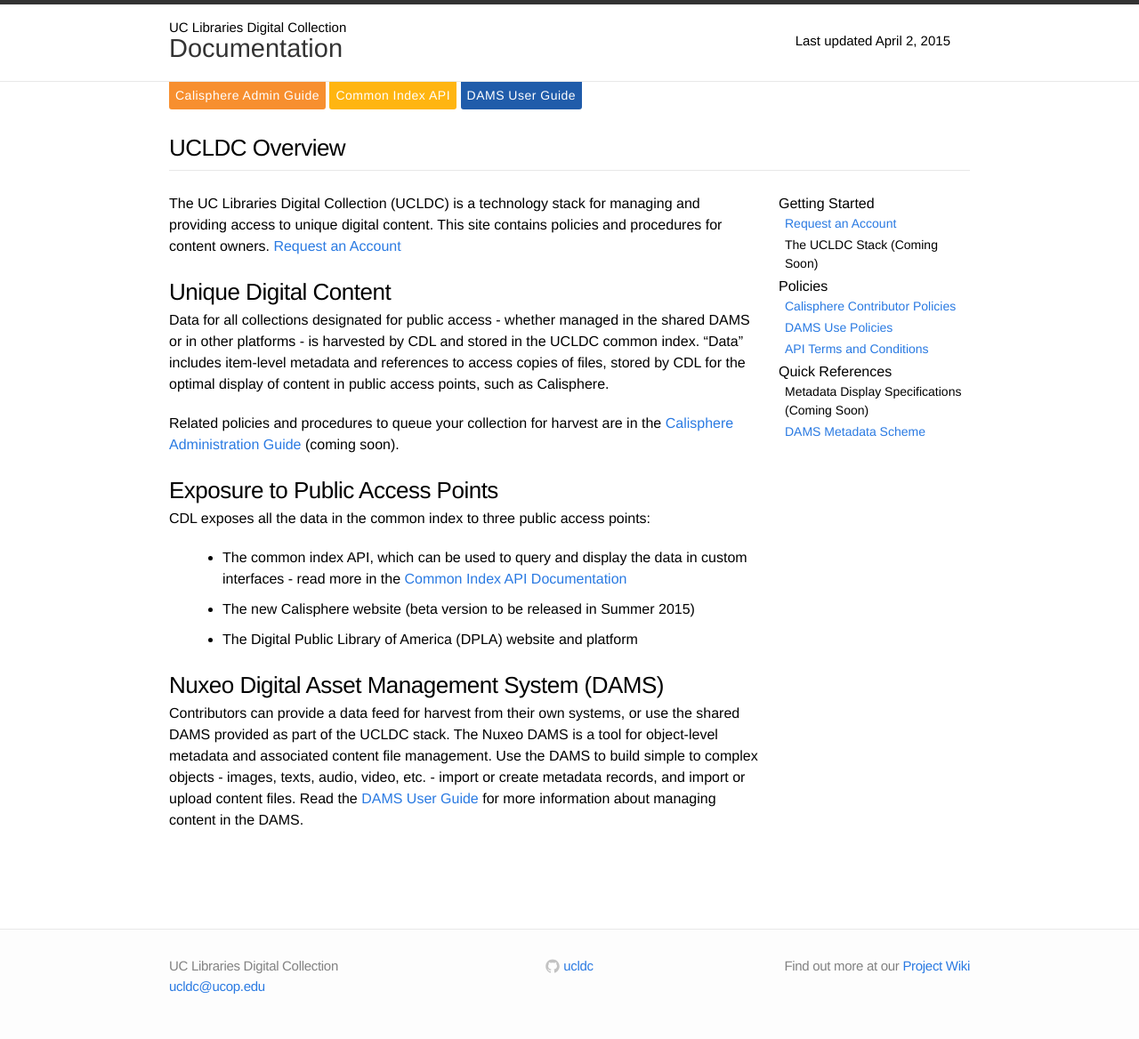
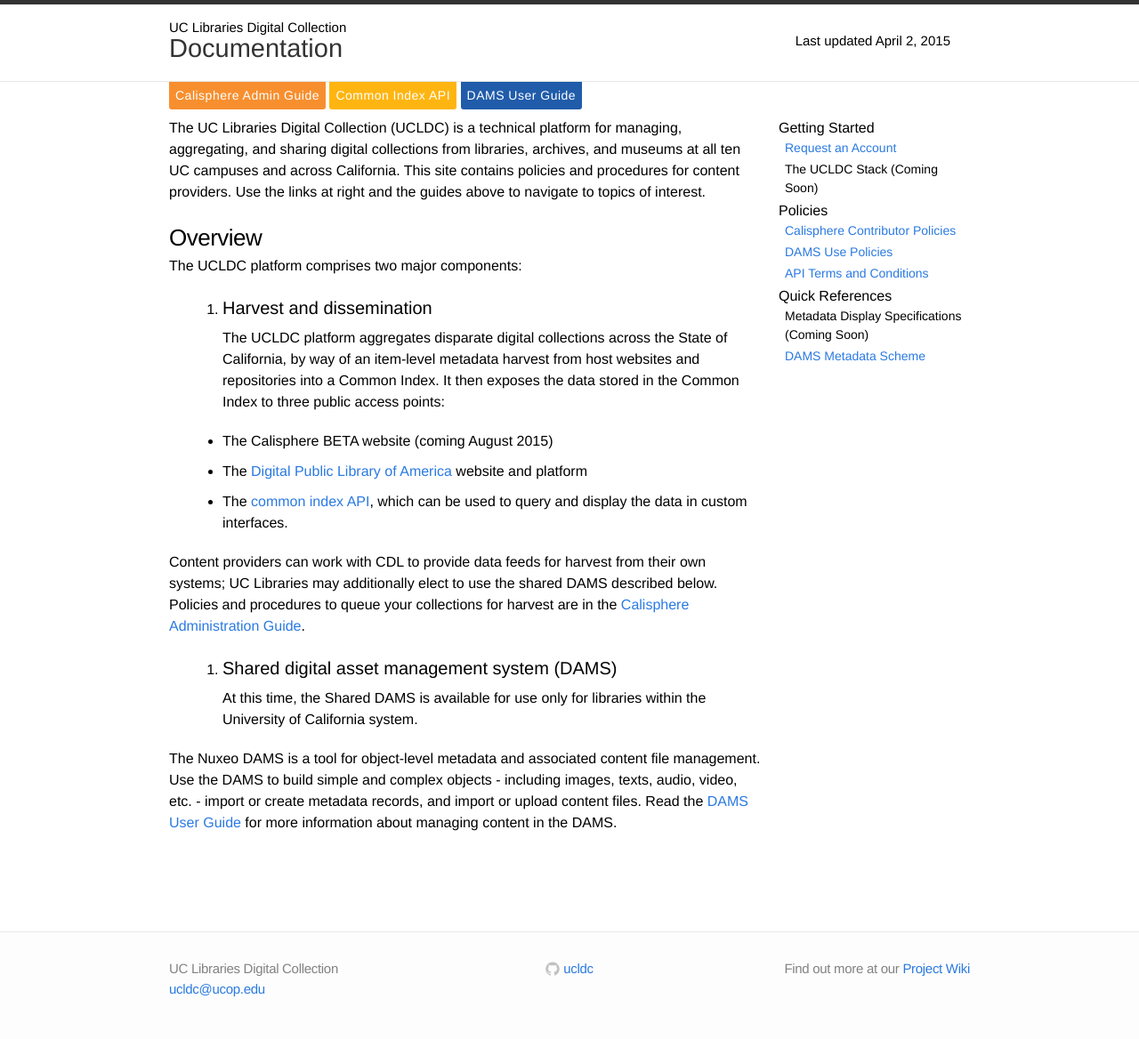
Before and after one commit to ucldc/ucldc-docs, a Jekyll site: the page built from index.md, in a window 1280 px wide. Shown: the whole page at 89% size. Built offline with Jekyll 4.4.1, drawn with Linux system fonts in a browser that asks for light colours; nearby versions of some CDN libraries.

Commit message:
Update index.md

```diff
--- a/index.md
+++ b/index.md
@@ -1,26 +1,26 @@
 ---
 layout: doc
-title: UCLDC Overview
 ---
 
-The UC Libraries Digital Collection (UCLDC) is a technology stack for managing and providing access to unique digital content. This site contains policies and procedures for content owners. [Request an Account]({{ site.url }}{{ site.baseurl }}/docs/create-account/)
+The UC Libraries Digital Collection (UCLDC) is a technical platform for managing, aggregating, and sharing digital collections from libraries, archives, and museums at all ten UC campuses and across California. This site contains policies and procedures for content providers. Use the links at right and the guides above to navigate to topics of interest.
 
-Unique Digital Content
+Overview
 ==============================================================================
 
-Data for all collections designated for public access - whether managed in the shared DAMS or in other platforms - is harvested by CDL and stored in the UCLDC common index. "Data" includes item-level metadata and references to access copies of files, stored by CDL for the optimal display of content in public access points, such as Calisphere.
+The UCLDC platform comprises two major components:
 
-Related policies and procedures to queue your collection for harvest are in the <a href="{{ site.url }}{{site.baseurl}}/docs/registry/index/">Calisphere Administration Guide</a> (coming soon).
+1. Harvest and dissemination
+-----------------------------------
+The UCLDC platform aggregates disparate digital collections across the State of California, by way of an item-level metadata harvest from host websites and repositories into a Common Index. It then exposes the data stored in the Common Index to three public access points:
 
-Exposure to Public Access Points
-===================
-CDL exposes all the data in the common index to three public access points:
+- The Calisphere BETA website (coming August 2015)
+- The [Digital Public Library of America](http://dp.la) website and platform
+- The [common index API]({{ site.url }}{{ site.baseurl }}/docs/technical-docs/index/), which can be used to query and display the data in custom interfaces.
 
-- The common index API, which can be used to query and display the data in custom interfaces - read more in the [Common Index API Documentation]({{ site.url }}{{ site.baseurl }}/docs/technical-docs/index/)
-- The new Calisphere website (beta version to be released in Summer 2015)
-- The Digital Public Library of America (DPLA) website and platform
+Content providers can work with CDL to provide data feeds for harvest from their own systems; UC Libraries may additionally elect to use the shared DAMS described below. Policies and procedures to queue your collections for harvest are in the [Calisphere Administration Guide]({{ site.url }}{{site.baseurl}}/docs/registry/index/).
 
-Nuxeo Digital Asset Management System (DAMS)
-================
+2. Shared digital asset management system (DAMS)
+-----------------------------------------------------
+At this time, the Shared DAMS is available for use only for libraries within the University of California system.
 
-Contributors can provide a data feed for harvest from their own systems, or use the shared DAMS provided as part of the UCLDC stack. The Nuxeo DAMS is a tool for object-level metadata and associated content file management. Use the DAMS to build simple to complex objects - images, texts, audio, video, etc. - import or create metadata records, and import or upload content files. Read the [DAMS User Guide]({{ site.url }}{{ site.baseurl }}/docs/dams/index/) for more information about managing content in the DAMS.
+The Nuxeo DAMS is a tool for object-level metadata and associated content file management. Use the DAMS to build simple and complex objects - including images, texts, audio, video, etc. - import or create metadata records, and import or upload content files. Read the [DAMS User Guide]({{ site.url }}{{ site.baseurl }}/docs/dams/index/) for more information about managing content in the DAMS.
```
